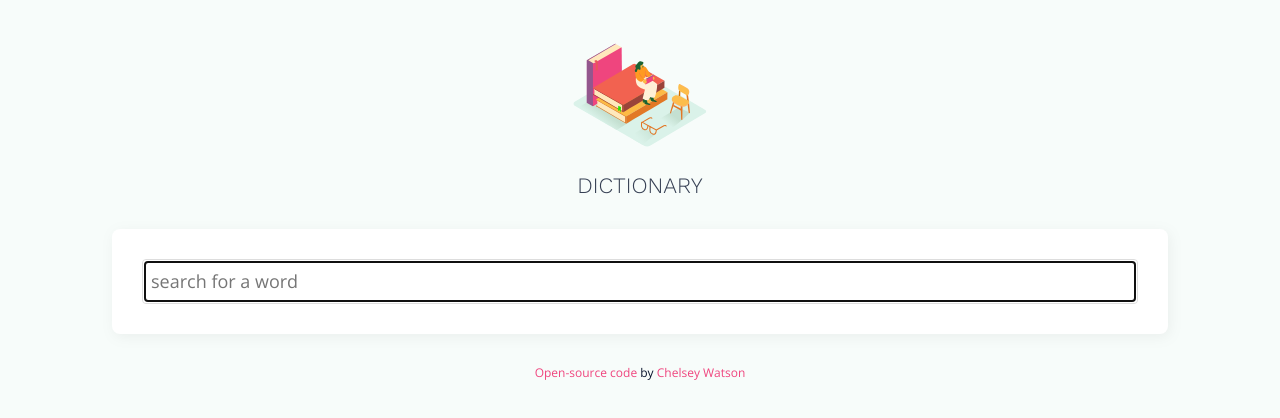
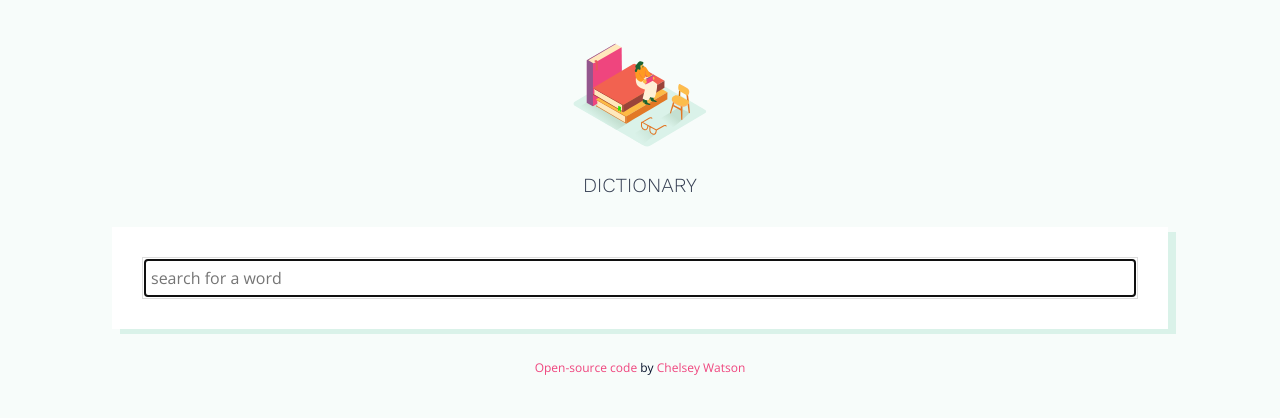
Before and after one commit to chelseyrhianne/dictionary-project, a React (Create React App) app: page / in a window 1280 px wide. Shown: the top 418 px of the page. Built offline with nearby package versions, Linux system fonts and the light colour scheme; no server answers.

Commit message:
Updated styling

```diff
--- a/src/Dictionary.css
+++ b/src/Dictionary.css
@@ -1,7 +1,6 @@
 .Dictionary section {
   background: white;
-  box-shadow: 2px 3px 13px rgba(123, 123, 123, 0.1);
-  border-radius: 8px;
+  box-shadow: 8px 5px rgba(218, 242, 233, 1);
   padding: 30px;
   margin: 30px;
 }
@@ -10,13 +9,12 @@
   width: 100%;
   border: 1px solid #ddd;
   padding: 8px;
-  border-radius: 4px;
-  font-size: 18px;
+  font-size: 16px;
 }
 
 .Dictionary h1 {
   text-align: center;
-  font-size: 22px;
+  font-size: 20px;
   margin: 20px 0;
   opacity: 0.8;
   font-family: "Work Sans", sans-serif;
--- a/src/Phonetic.css
+++ b/src/Phonetic.css
@@ -3,19 +3,21 @@
 }
 
 .Phonetic a {
-  border: 1px solid #ddd;
+  background-color: #fcbd4c;
+  color: white;
+  border: 1px solid #fcbd4c;
   padding: 6px 10px;
-  border-radius: 6px;
+  box-shadow: 6px 5px rgba(218, 242, 233, 1);
   transition: all 400ms ease-in-out;
   font-size: 14px;
-  margin-right: 10px;
+  margin-right: 15px;
   font-weight: 500;
 }
 
 .Phonetic a:hover {
-  background-color: #fcbd4c;
+  background-color: #ef457e;
   color: white;
-  border: 1px solid #fcbd4c;
+  border: 1px solid #ef457e;
 }
 
 .Phonetic .text {
--- a/src/Results.css
+++ b/src/Results.css
@@ -1,5 +1,5 @@
 .Results h2 {
-  font-size: 48px;
+  font-size: 52px;
   font-weight: bold;
   line-height: 1.5;
   margin-bottom: 15px;
```
